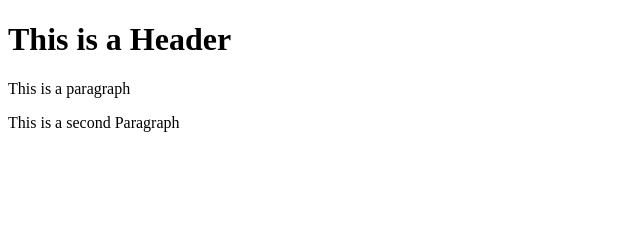
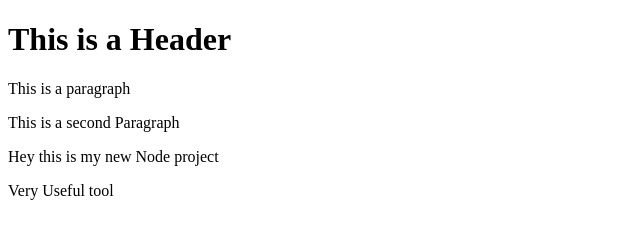
Before and after one commit to kushan22/git-test, a website: page index.html in a window 1280 px wide. Shown: the whole page, without its empty margins (0-640 px from the left). Drawn offline with Linux system fonts and the light colour scheme.

Commit message:
Fourth Commit

```diff
--- a/index.html
+++ b/index.html
@@ -9,6 +9,8 @@
 		<h1>This is a Header</h1>
 		<p>This is a paragraph</p>
 		<p>This is a second Paragraph</p>
+		<p>Hey this is my new Node project</p>
+		<p>Very Useful tool</p>
 
 	</body>
 
```
Also changed, not shown: package.json (added, +24 -0 lines), 2 other files.
